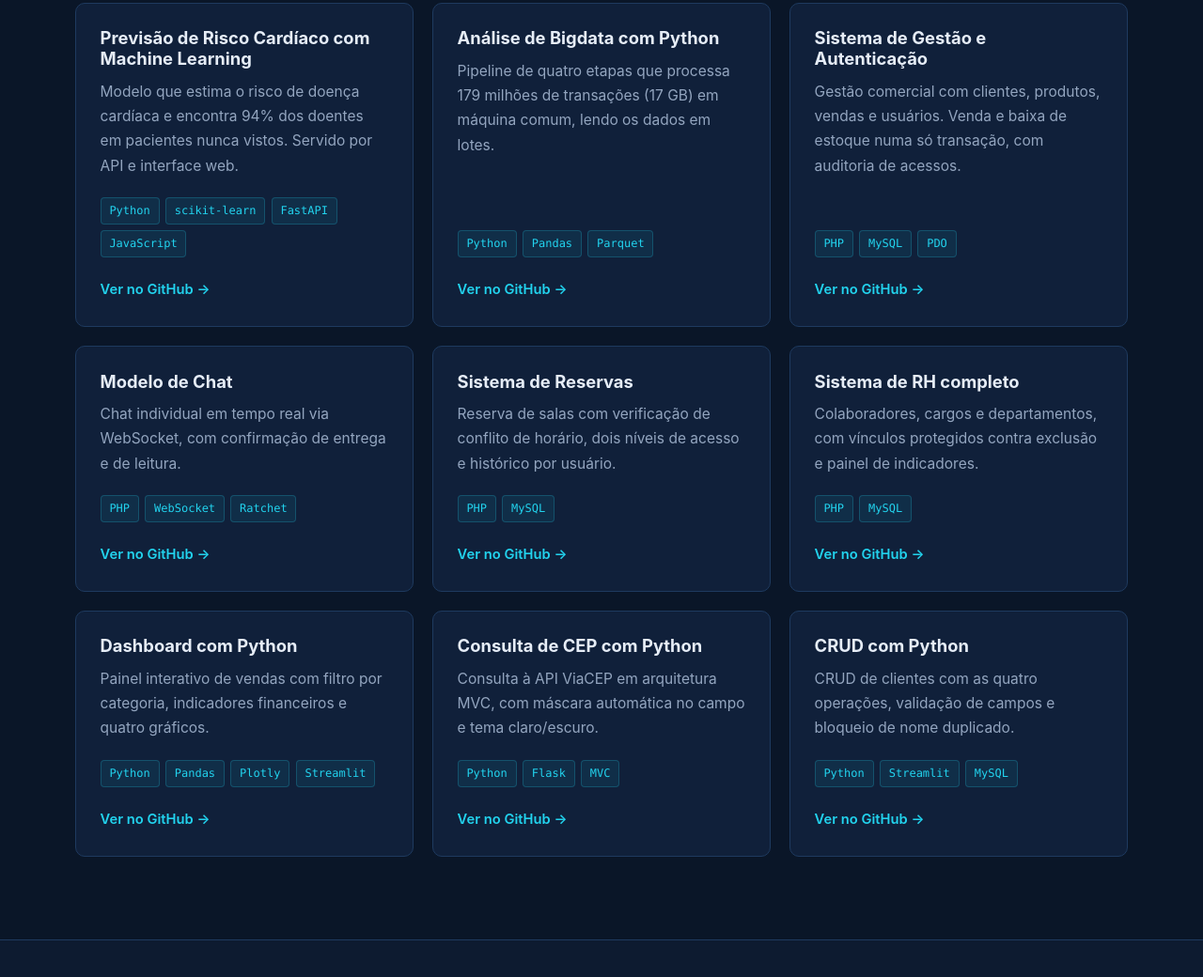
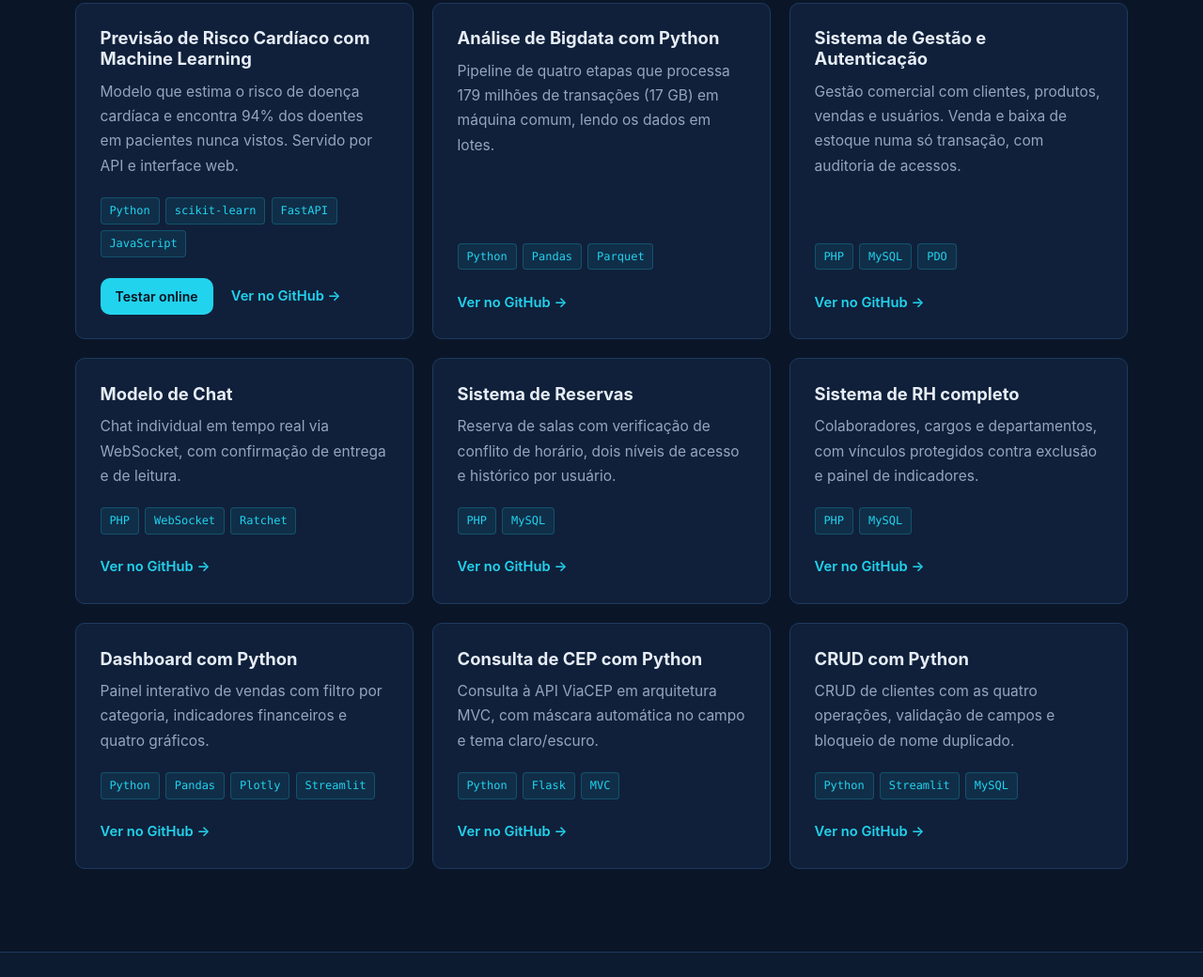
Before and after one commit to JussielsonGsilva/meu-portfolio, a plain HTML site: page index.html in a window 1280 px wide. Shown: the part 2251-3291 px from the top of the page at 94% size. Drawn offline with Linux system fonts and the light colour scheme.

Commit message:
Botão Testar online no projeto de Machine Learning

```diff
--- a/index.html
+++ b/index.html
@@ -28,7 +28,7 @@
          já visitou o site continua com a folha de estilo antiga aplicada no
          HTML novo — e vê a página sem layout nenhum.
          Ao alterar o style.css, incremente este número. -->
-    <link rel="stylesheet" href="style.css?v=5">
+    <link rel="stylesheet" href="style.css?v=6">
 </head>
 <body>
 
@@ -156,8 +156,15 @@
                     <li>FastAPI</li>
                     <li>JavaScript</li>
                 </ul>
-                <a href="https://github.com/JussielsonGsilva/mml_preditivo_cardio"
-                   target="_blank" rel="noopener" class="projeto-link">Ver no GitHub</a>
+                <!-- Dois links lado a lado: o sistema funcionando e o código-fonte -->
+                <div class="projeto-links">
+                    <!-- Botão em destaque: abre a interface publicada na VPS em outra aba -->
+                    <a href="https://cardio.sistemasdatabase.cloud/app/"
+                       target="_blank" rel="noopener" class="projeto-botao-online">Testar online</a>
+                    <!-- Link já existente para o repositório no GitHub -->
+                    <a href="https://github.com/JussielsonGsilva/mml_preditivo_cardio"
+                       target="_blank" rel="noopener" class="projeto-link">Ver no GitHub</a>
+                </div>
             </article>
 
             <article class="projeto">
--- a/style.css
+++ b/style.css
@@ -506,6 +506,38 @@ button:focus-visible {
     transition: opacity var(--transicao);
 }
 
+/* Linha com mais de um link no card (ex: "Testar online" + "Ver no GitHub") */
+.projeto-links {
+    display: flex;              /* links lado a lado */
+    flex-wrap: wrap;            /* em tela estreita, o segundo desce para a linha de baixo */
+    align-items: center;        /* centraliza verticalmente o botão e o link */
+    gap: 0.6rem 1.2rem;         /* espaço entre linhas / entre os links */
+}
+
+/* Dentro da linha de links, o "Ver no GitHub" fica centralizado com o botão
+   (sobrepõe o align-self: flex-start do .projeto-link, que o deixava mais alto) */
+.projeto-links .projeto-link {
+    align-self: center;
+}
+
+/* Botão pequeno em destaque para abrir o sistema publicado */
+.projeto-botao-online {
+    font-size: 0.88rem;                 /* um pouco menor que o texto do card */
+    font-weight: 600;                   /* seminegrito, igual ao link do GitHub */
+    padding: 0.45rem 1rem;              /* altura e largura confortáveis para tocar no celular */
+    border-radius: var(--raio);         /* mesmos cantos dos botões do site */
+    background: var(--destaque);        /* ciano do tema */
+    color: #06121F;                     /* texto escuro sobre o ciano (mesmo do botão principal) */
+    transition: background var(--transicao), transform var(--transicao);
+}
+
+/* Mouse em cima: clareia e sobe levemente, como os outros botões */
+.projeto-botao-online:hover {
+    background: var(--destaque-forte);  /* ciano mais claro */
+    color: #06121F;                     /* mantém o texto escuro (sobrepõe a cor de link do hover) */
+    transform: translateY(-2px);        /* pequeno "salto" para cima */
+}
+
 /* ------------------------------------------------------------
    CONTATO
    ------------------------------------------------------------ */
```
